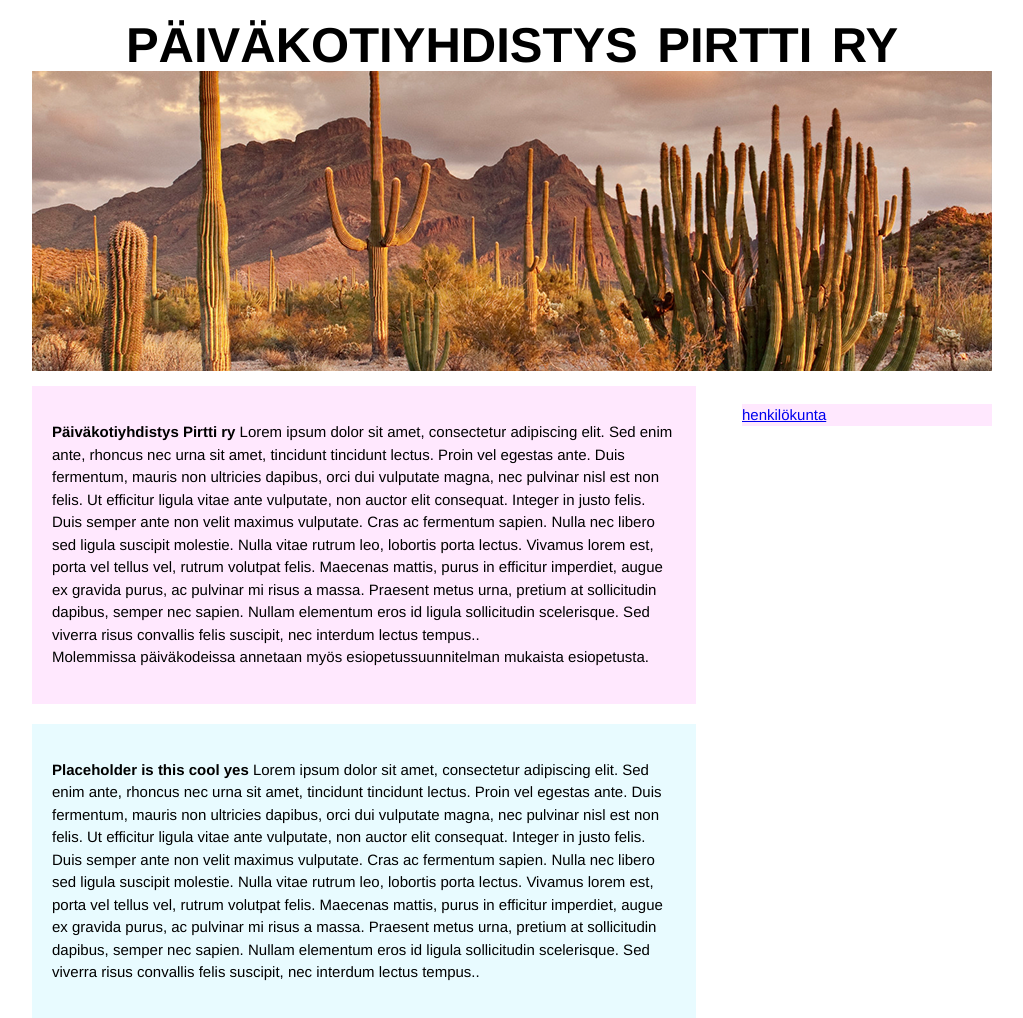
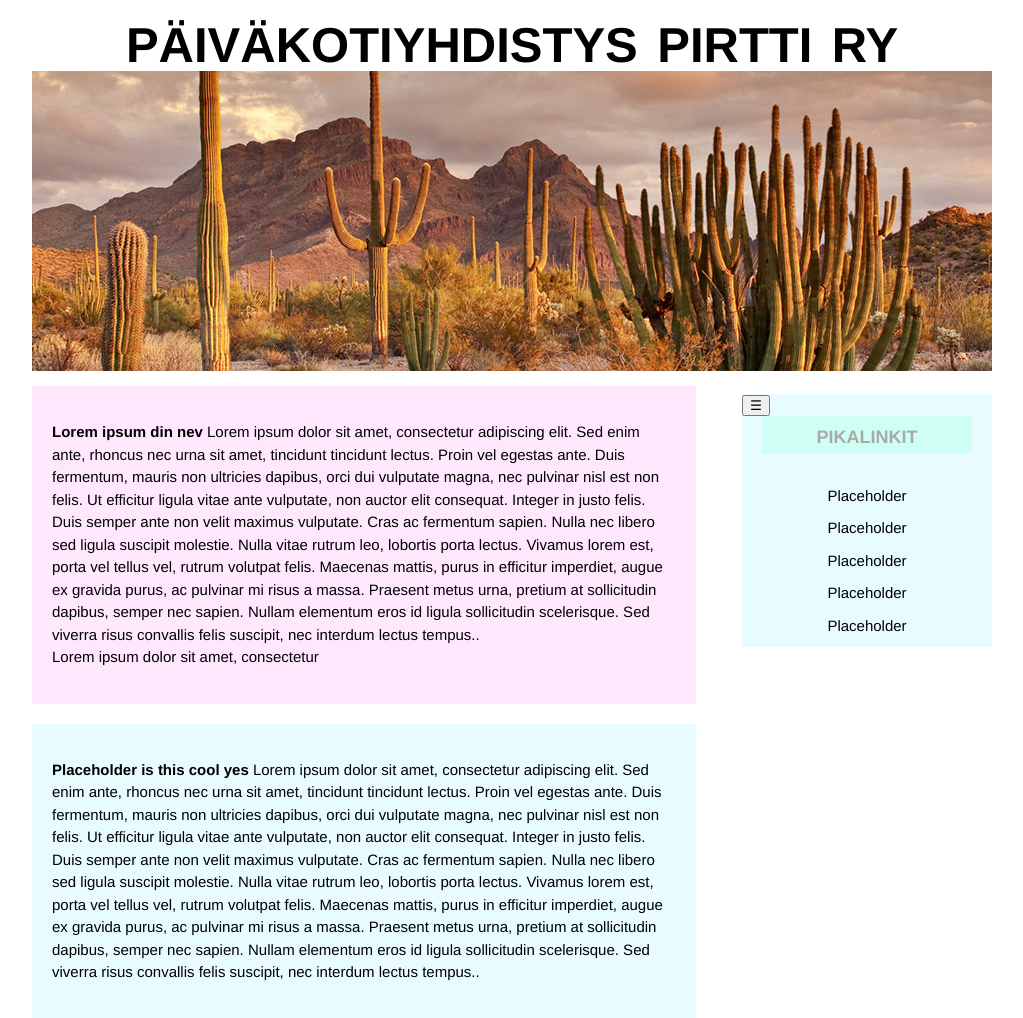
Before and after one commit to datamonnit/pirtti, a PHP site: page / in a window 1280 px wide. Shown: the part 253-1271 px from the top of the page, without its empty margins (128-1151 px from the left). Run offline with PHP 8.4, Linux system fonts and the light colour scheme; some libraries are stand-ins or nearby versions.

Commit message:
kaikenlaista säätöä

```diff
--- a/assets/css/style.css
+++ b/assets/css/style.css
@@ -59,11 +59,35 @@ body{
     float: right;
     overflow:hidden;
     color: black;
-  background-color: #ffe8fe;
+    background-color:  #e8fbff;
+    padding: 20px, 20px;
+    margin-top: -310px;
 
-  margin-top: -300px;
+}
+.sidecontainer li {
+    text-decoration: none;
+    color: black;
+    text-align: center;
+    font-size: 15px;
+    margin: auto;
+    padding-left: 20px;
+    padding-right: 20px;
+    padding-bottom: 10px;
+}
+  .sidecontainer a {
+    text-decoration: none;
+    color: black;
+    font-size: 15px;
 
-
+  }
+.pikalinkit {
+  color: darkgray;
+  background-color: #cefff2;
+  font-variant: small-caps;
+  margin-left: auto;
+  text-align: center;
+  margin-top: 0;
+  font-size: 25px;
 }
 #yhteystiedot{
   width:960px;
--- a/index.html
+++ b/index.html
@@ -17,7 +17,10 @@
               $("nav").toggle(500);
           });
       });
-      document.getElementById("hide").onclick = function() {myFunction()};
+
+
+
+
     </script>
   </head>
   <body>
@@ -64,12 +67,18 @@
 
     <section id="boxes">
         <div class="container2">
-          <p><strong> Päiväkotiyhdistys Pirtti ry</strong> Lorem ipsum dolor sit amet, consectetur adipiscing elit. Sed enim ante, rhoncus nec urna sit amet, tincidunt tincidunt lectus. Proin vel egestas ante. Duis fermentum, mauris non ultricies dapibus, orci dui vulputate magna, nec pulvinar nisl est non felis. Ut efficitur ligula vitae ante vulputate, non auctor elit consequat. Integer in justo felis. Duis semper ante non velit maximus vulputate. Cras ac fermentum sapien. Nulla nec libero sed ligula suscipit molestie. Nulla vitae rutrum leo, lobortis porta lectus. Vivamus lorem est, porta vel tellus vel, rutrum volutpat felis. Maecenas mattis, purus in efficitur imperdiet, augue ex gravida purus, ac pulvinar mi risus a massa. Praesent metus urna, pretium at sollicitudin dapibus, semper nec sapien. Nullam elementum eros id ligula sollicitudin scelerisque. Sed viverra risus convallis felis suscipit, nec interdum lectus tempus..<br>
-            Molemmissa päiväkodeissa annetaan myös esiopetussuunnitelman mukaista esiopetusta.</p>
+          <p><strong> Lorem ipsum din nev</strong> Lorem ipsum dolor sit amet, consectetur adipiscing elit. Sed enim ante, rhoncus nec urna sit amet, tincidunt tincidunt lectus. Proin vel egestas ante. Duis fermentum, mauris non ultricies dapibus, orci dui vulputate magna, nec pulvinar nisl est non felis. Ut efficitur ligula vitae ante vulputate, non auctor elit consequat. Integer in justo felis. Duis semper ante non velit maximus vulputate. Cras ac fermentum sapien. Nulla nec libero sed ligula suscipit molestie. Nulla vitae rutrum leo, lobortis porta lectus. Vivamus lorem est, porta vel tellus vel, rutrum volutpat felis. Maecenas mattis, purus in efficitur imperdiet, augue ex gravida purus, ac pulvinar mi risus a massa. Praesent metus urna, pretium at sollicitudin dapibus, semper nec sapien. Nullam elementum eros id ligula sollicitudin scelerisque. Sed viverra risus convallis felis suscipit, nec interdum lectus tempus..<br>
+            Lorem ipsum dolor sit amet, consectetur</p>
         </div>
         <div class="sidecontainer">
-          <ul>
-            <li><a href="henkilokunta.html">henkilökunta </a></li>
+          <ul id="pikalinkit"><input type="button" id="linkit" value="&#9776"/>
+            <li> <h2 class="pikalinkit" > pikalinkit </h2>
+            <li><a href="henkilokunta.html">Placeholder</a></li>
+            <li><a href="henkilokunta.html">Placeholder</a></li>
+            <li><a href="henkilokunta.html">Placeholder</a></li>
+            <li><a href="henkilokunta.html">Placeholder</a></li>
+            <li><a href="henkilokunta.html">Placeholder</a></li>
+          </ul>
         </div>
         <div class="container3">
           <p><strong> Placeholder is this cool yes </strong>Lorem ipsum dolor sit amet, consectetur adipiscing elit. Sed enim ante, rhoncus nec urna sit amet, tincidunt tincidunt lectus. Proin vel egestas ante. Duis fermentum, mauris non ultricies dapibus, orci dui vulputate magna, nec pulvinar nisl est non felis. Ut efficitur ligula vitae ante vulputate, non auctor elit consequat. Integer in justo felis. Duis semper ante non velit maximus vulputate. Cras ac fermentum sapien. Nulla nec libero sed ligula suscipit molestie. Nulla vitae rutrum leo, lobortis porta lectus. Vivamus lorem est, porta vel tellus vel, rutrum volutpat felis. Maecenas mattis, purus in efficitur imperdiet, augue ex gravida purus, ac pulvinar mi risus a massa. Praesent metus urna, pretium at sollicitudin dapibus, semper nec sapien. Nullam elementum eros id ligula sollicitudin scelerisque. Sed viverra risus convallis felis suscipit, nec interdum lectus tempus..</p>
```
Lines whose indentation alone changed are shown as unchanged.
